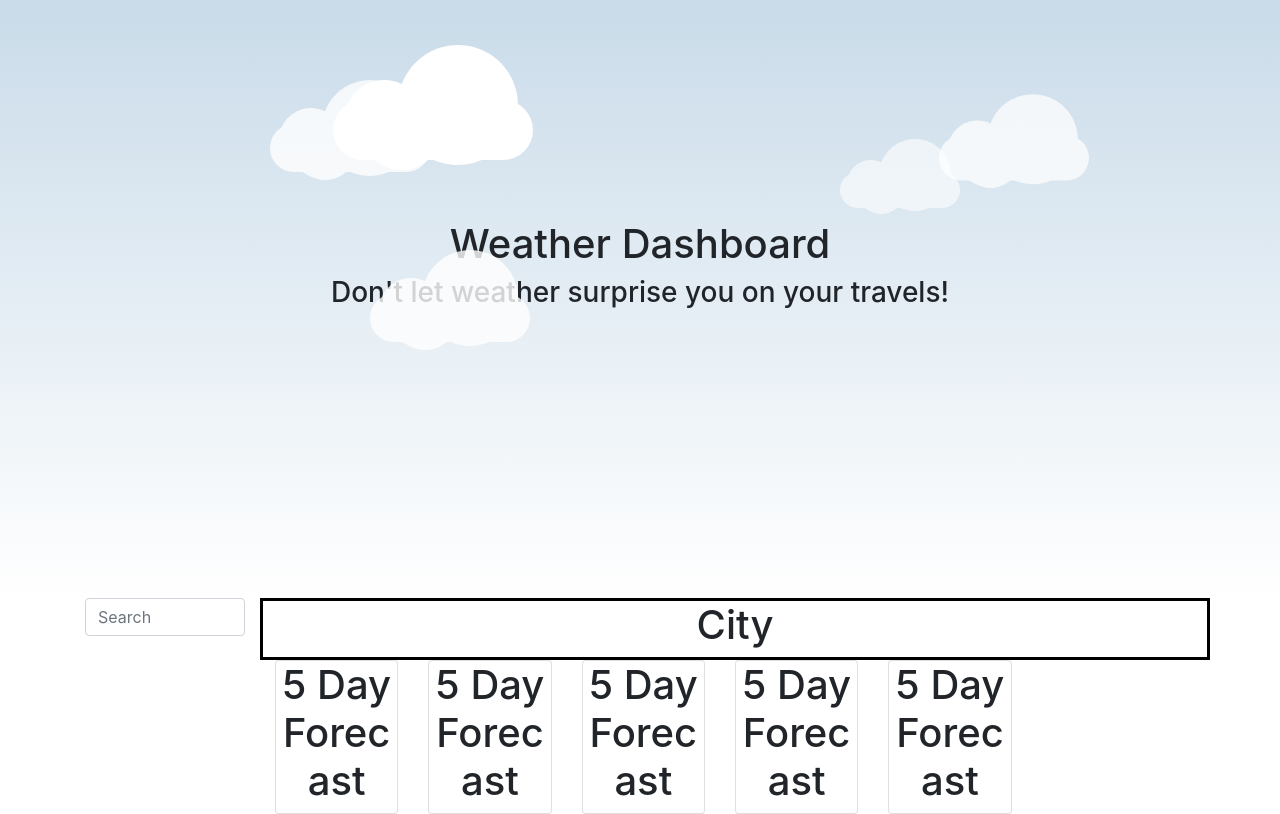
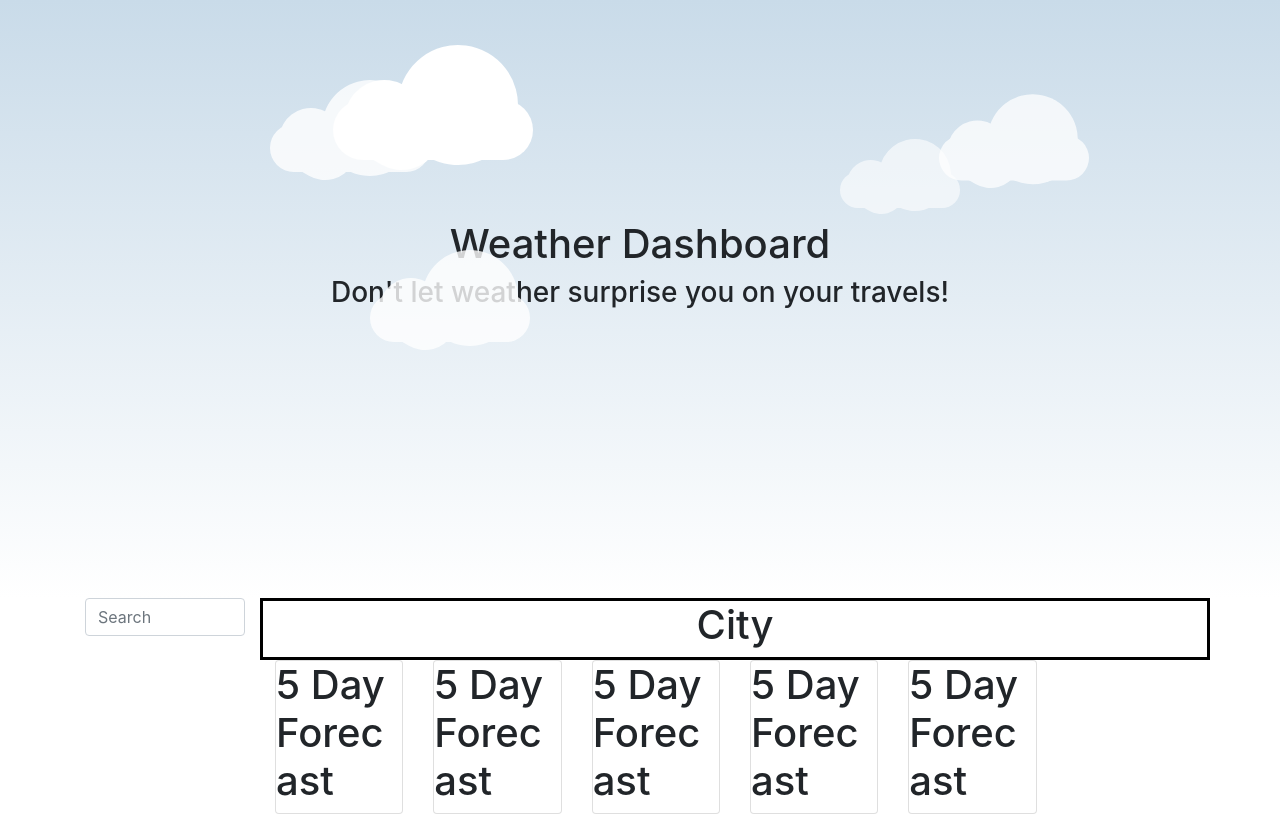
Before and after one commit to MCui1997/Weather-Dashboard, a plain HTML site: page index.html in a window 1280 px wide. Drawn offline with nearby package versions, Linux system fonts and the light colour scheme.

```diff
--- a/styles.css
+++ b/styles.css
@@ -5,9 +5,3 @@
     border-style: solid;
     border-color: black;
 }
-
-#forecast{
-
-    text-align: center;
-    width:100%;
-}
```
